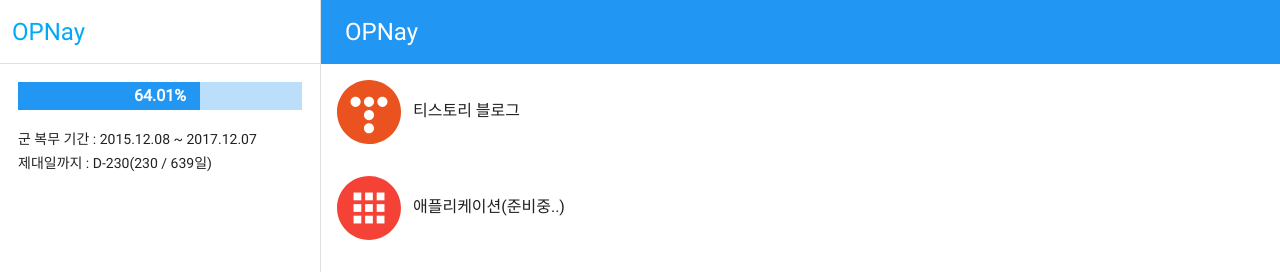
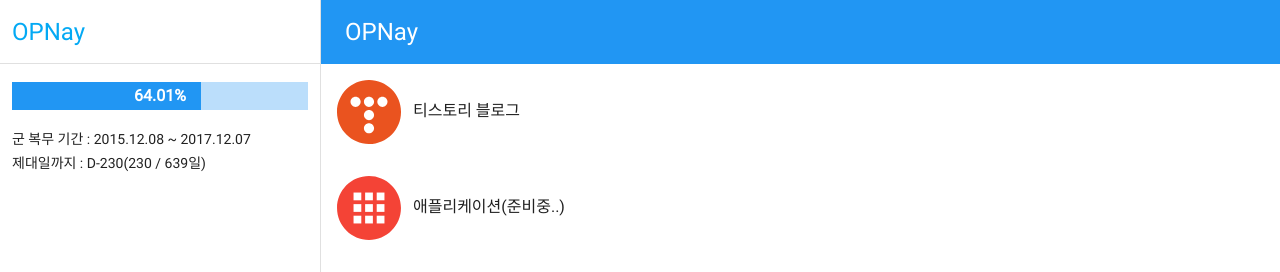
Before and after one commit to opnay/opnay.github.io, a Jekyll site: the page built from index.html, in a window 1280 px wide. Shown: the top 272 px of the page. Built offline with Jekyll 4.4.1, drawn with Linux system fonts in a browser that asks for light colours; some web fonts are replaced.

Commit message:
includes: dday: Add item class - Cleanup '.side .item', '.dday .progress*'

```diff
--- a/_includes/dday.html
+++ b/_includes/dday.html
@@ -1,4 +1,4 @@
-<div class="dday">
+<div class="dday item">
 	<div class="progress">
 		<div class="progress-bar"></div>
 		<p class="progress-text"></p>
@@ -8,10 +8,9 @@
 		<p>제대일까지 : <span class="dday-text"></span></p>
 	</div>
 	<style>
-.dday {padding:0 18px;}
 .dday .progress {position:relative; margin:18px 0; width:100%; height:28px;}
-.dday .progress .progress-bar {width:0%; height:100%; transition:width 500ms ease-out;}
-.dday .progress .progress-text {margin:-28px 0 0 0; width:100%; line-height:1.75; color:white; text-align:center; font-weight:bold;}
+.dday .progress .progress-bar {width:0%; height:100%; transition:width 500ms;}
+.dday .progress .progress-text {position:absolute; top:0; bottom:0; width:100%; line-height:1.75; color:white; text-align:center; font-weight:bold;}
 .dday .info {margin:16px 0; line-height:1.75; font-size:14px;}
 .dday .info p {margin:0;}
 
--- a/css/default.css
+++ b/css/default.css
@@ -25,7 +25,7 @@
 .side {z-index:120; background:#FFF; overflow-x:hidden; overflow-y:auto; width:320px; border-right:1px solid rgba(0,0,0,0.12);}
 .tablet .side {position:fixed; top:0; bottom:0; box-shadow:0 0 16px rgba(0,0,0,0.3);}
 .side .hr {border:none; border-bottom:1px solid rgba(0,0,0,0.12); box-sizing:border-box;}
-.side .item {display:block; padding:0 12px; height:48px; line-height:48px; font-size:16px;}
+.side .item {display:block; padding:0 12px;}
 
 .side .title {height:64px; line-height:64px; font-size:24px;}
 /* Content */
```
